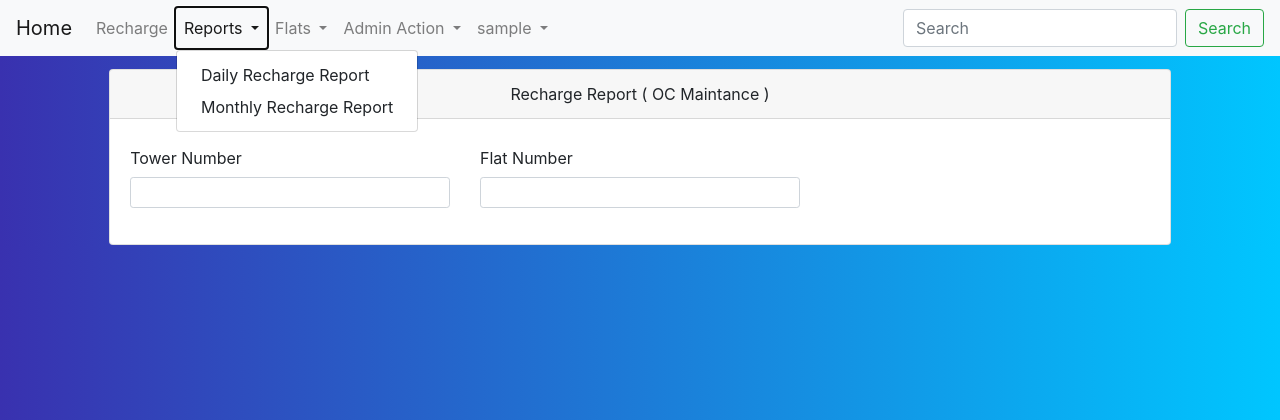
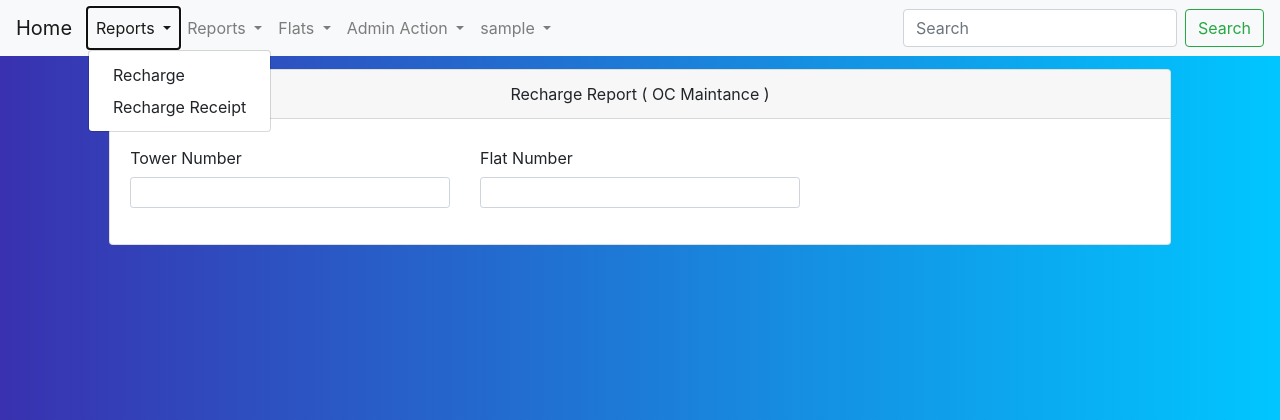
Before and after one commit to sachinprajapati/ocems, a Django app: page /flat-recharge-report/ in a window 1280 px wide, after a click on "Reports". Shown: the top 420 px of the page. Run offline with Django 3.2, Linux system fonts and the light colour scheme; the visitor is signed in with stand-in values (Sample User, id 1); parts of the project's set-up code (start-up, migrations or seed data) failed here and were passed over; some libraries are stand-ins or nearby versions.

Commit message:
last recharge receipt

```diff
--- a/templates/navbar.html
+++ b/templates/navbar.html
@@ -7,8 +7,13 @@
   <div class="collapse navbar-collapse" id="navbarSupportedContent">
     <ul class="navbar-nav mr-auto">
     {% if request.user.is_authenticated %}
-      <li class="nav-item">
-        <a class="nav-link" href="{% url 'users:recharge' %}">Recharge</a>
+      <li class="nav-item dropdown">
+        <a class="nav-link dropdown-toggle" href="#" id="navbarDropdown" role="button" data-toggle="dropdown" aria-haspopup="true" aria-expanded="false">Reports
+        </a>
+        <div class="dropdown-menu" aria-labelledby="navbarDropdown">
+          <a class="dropdown-item" href="{% url 'users:recharge' %}">Recharge</a>
+          <a class="dropdown-item" href="{% url 'users:recharge_receipt' %}">Recharge Receipt</a>
+        </div>
       </li>
       <li class="nav-item dropdown">
         <a class="nav-link dropdown-toggle" href="#" id="navbarDropdown" role="button" data-toggle="dropdown" aria-haspopup="true" aria-expanded="false">Reports
--- a/templates/users/rechargehistory.html
+++ b/templates/users/rechargehistory.html
@@ -85,7 +85,7 @@ $(document).ready(function(){
                 {% if flatrecharge %}
                   <div class="card-header text-center">Recharge Report ( OC Maintance )<i class="fas fa-cloud"></i></div>
                         <div class="card-body">
-                        <form action="" method="post">
+                        <form action="{{ url }}" method="post">
                             {% csrf_token %}
                             <div class="row">
                             <input type="hidden" name="id" id='flat_pkey'>
--- a/users/models.py
+++ b/users/models.py
@@ -173,7 +173,7 @@ class MonthlyBill(models.Model):
 
 class Maintance(models.Model):
 	flat = models.ForeignKey(Flats, on_delete=models.CASCADE)
-	dt = models.DateTimeField(auto_now_add=True, auto_now=False)
+	dt = models.DateTimeField()
 	mrate = models.DecimalField(max_digits=19, decimal_places=4,verbose_name=_("Maintance Rate"))
 	mcharge = models.DecimalField(max_digits=19, decimal_places=4,verbose_name=_("Maintance Charges"))
 	famt = models.DecimalField(max_digits=19, decimal_places=4,verbose_name=_("Fixed Amount"))
--- a/users/urls.py
+++ b/users/urls.py
@@ -7,6 +7,7 @@ app_name = 'users'
 urlpatterns = [
 	path('dashboard/', Dashboard, name="dashboard"),
 	path('recharge/', RechargeView, name="recharge"),
+	path('recharge-receipt/', RechargeReceiptView, name="recharge_receipt"),
 	path("getFlat/", getFlat, name="getFlat"),
 	path('bill/', getBillView, name="flat_bill"),
 	path('flat-recharge-report/', FlatRechargeReport, name="flat_recharge_report"),
--- a/users/views.py
+++ b/users/views.py
@@ -63,6 +63,31 @@ def RechargeView(request):
 				context['errors'].append("Recharge Failed")
 	context['form'] = form
 	return render(request, 'users/recharge.html', context)
+
+@login_required
+def RechargeReceiptView(request):
+	context = {
+		"args": {"type": "month", "name": "month"},
+		"flatrecharge": True,
+		"url": reverse_lazy('users:recharge_receipt')
+	}
+	context['errors'] = []
+	if request.method == "POST":
+		data = request.POST
+		print("data is", data)
+		fl = Flats.objects.get(id=data.get("id"))
+		print("flat is ", fl)
+		rch = Recharge.objects.filter(flat=fl).order_by("-dt")[0]
+		context = {
+			"flat": fl,
+			'recharge_amt' : rch.recharge,
+			"prevamt" : rch.amt_left,
+			"dt": rch.dt
+		}
+		return render(request, "users/recharge_success.html", context)
+	return render(request, 'users/rechargehistory.html', context)
+
+
 
 @login_required()
 def getFlat(request):
```
